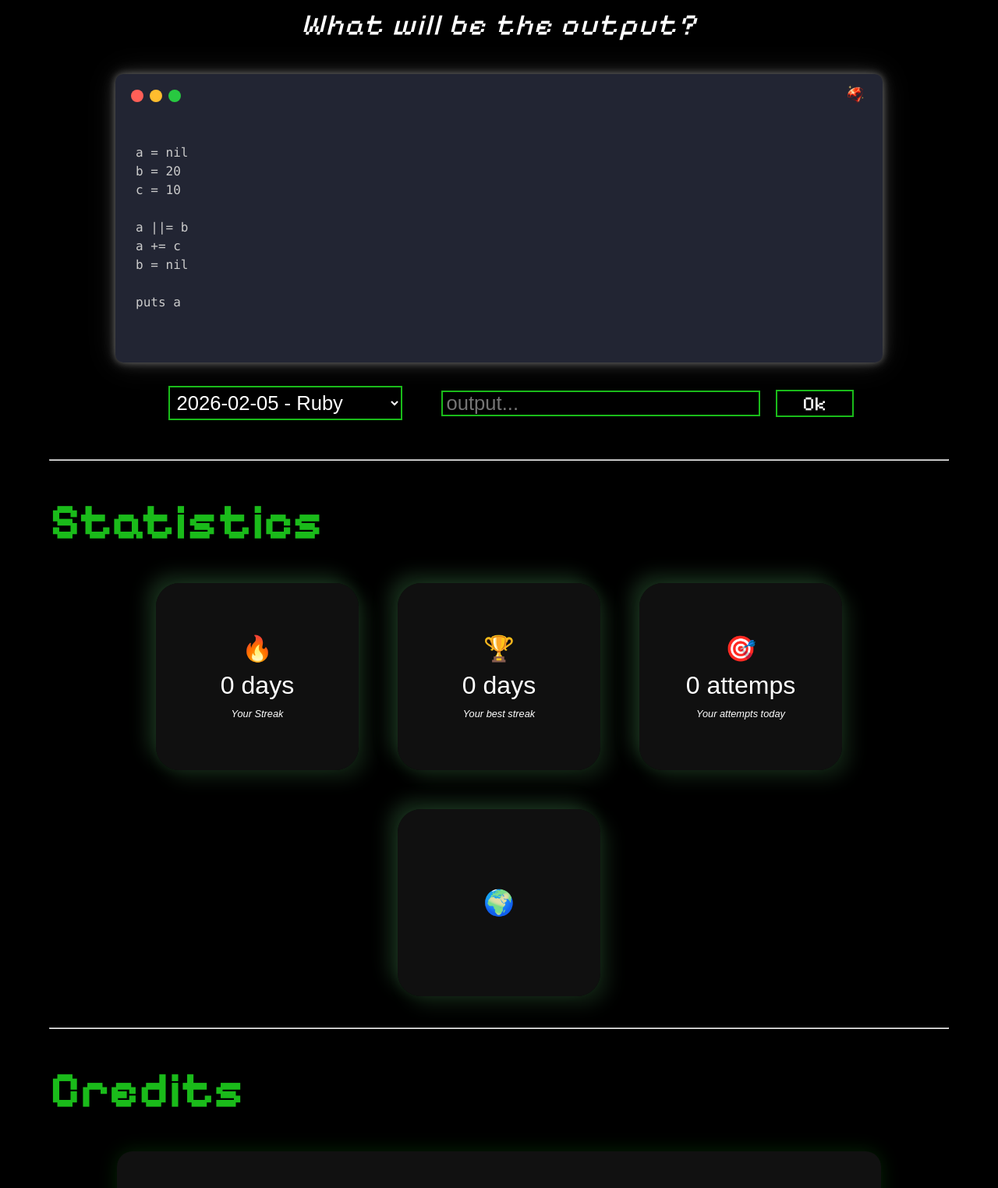
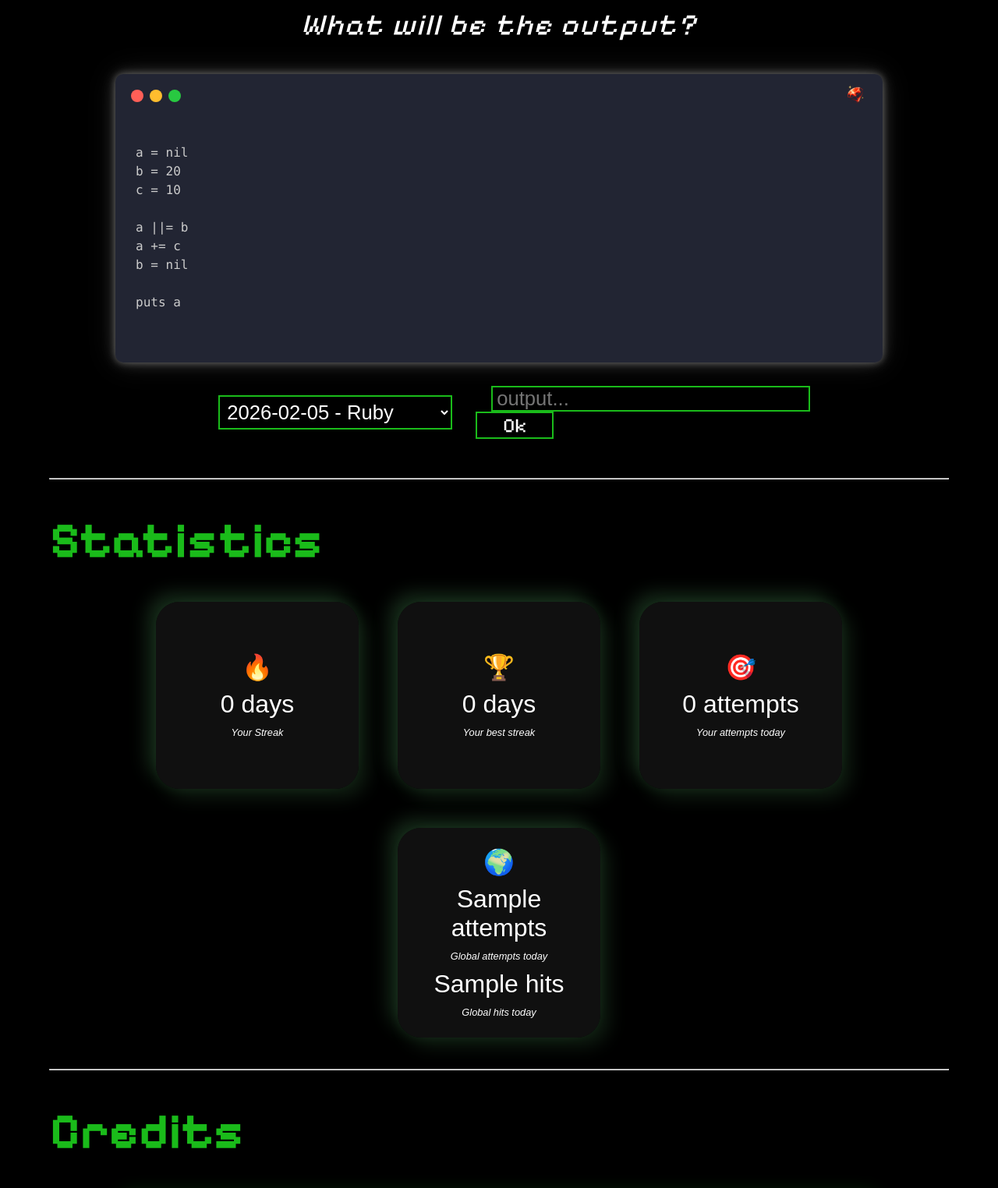
Before and after one commit to rafssunny/dailycode, a PHP site: page / in a window 1280 px wide. Shown: the part 111-1635 px from the top of the page at 78% size. Run offline with PHP 8.4, Linux system fonts and the light colour scheme; data comes from the database, SQL or seed files in the repository; tables that the repository leaves empty or names only in its code hold one stand-in row (values such as "Sample post"); a stand-in replaces the project's code that opens the database connection; some libraries are stand-ins or nearby versions.

Commit message:
create global statistics logic + change checkTodayDateIsInDate logic

```diff
--- a/public/index.php
+++ b/public/index.php
@@ -1,4 +1,7 @@
 <?php
+ini_set('session.gc_maxlifetime', 86400);
+session_start();
+
 require_once __DIR__ . "/../vendor/autoload.php";
 require_once __DIR__ . "/../config/config.php";
 
--- a/public/script/script.js
+++ b/public/script/script.js
@@ -9,7 +9,7 @@ const best_streak_DOM = document.getElementById('best_streak')
 let selected_date = document.getElementById('dates').value
 
 let attempts_today = Number(localStorage.getItem('attempts_today')) || 0
-const attemps_DOM = document.getElementById('attemps')
+const attempts_DOM = document.getElementById('attempts')
 
 // streak functions
 function verifyStreak(last_access_date, today_date, yesterday_date) {
@@ -97,4 +97,4 @@ setBestStreak()
 // DOM
 streak_DOM.innerHTML = streak + ' days'
 best_streak_DOM.innerHTML = best_streak + ' days'
-attemps_DOM.innerHTML = attempts_today + ' attemps'
+attempts_DOM.innerHTML = attempts_today + ' attempts'
--- a/src/app/controllers/CodeController.php
+++ b/src/app/controllers/CodeController.php
@@ -4,6 +4,7 @@ namespace Rafa\Dailycode\controllers;
 use Rafa\Dailycode\models\Codes;
 use Rafa\Dailycode\models\Database;
 use Rafa\Dailycode\models\Dates;
+use Rafa\Dailycode\models\Statistics;
 use Rafa\Dailycode\services\LanguagesService;
 use Rafa\Dailycode\services\OptionsService;
 use Rafa\Dailycode\services\DailyCodeService;
@@ -15,6 +16,7 @@ class CodeController
     private PDO $connection;
     private Codes $codes;
     private Dates $dates;
+    private Statistics $statistics;
     private LanguagesService $languages;
     private OptionsService $options;
     private DailyCodeService $daily_code_service;
@@ -27,10 +29,18 @@ class CodeController
         $this->dates = new Dates();
         $this->languages = new LanguagesService();
         $this->options = new OptionsService();
-        $this->codes->checkTodayDateIsInDates($this->connection, $this->dates);
+        $this->statistics = new Statistics();
+        $this->codes->checkTodayDateIsInDates($this->connection, $this->dates, $this->statistics);
     }
     public function index()
     {
+        if (!isset($_SESSION['today_attempts'])) {
+            $_SESSION['today_attempts'] = 0;
+        }
+        if (!isset($_SESSION['today_hit'])) {
+            $_SESSION['today_hit'] = false;
+        }
+
         // get available dates
         $available_dates = $this->dates->getAvailableDates($this->codes->getValues($this->connection));
 
@@ -38,9 +48,13 @@ class CodeController
         $input = $_GET['dates'] ?? $available_dates[0];
 
         // organize view values
-        $this->daily_code_service = new DailyCodeService($this->dates, $this->codes, $this->connection, $this->languages, $this->options);
+        $this->daily_code_service = new DailyCodeService($this->dates, $this->codes, $this->connection, $this->languages, $this->options, $this->statistics);
         $view_values = $this->daily_code_service->OrganizeViewValues($input, $available_dates);
         extract($view_values);
+
+        // get statistics  for DOM
+        $global_attempts_today = $this->statistics->getAttempts($this->connection);
+        $global_hits_today = $this->statistics->getHits($this->connection);
 
         // load index
         include_once __DIR__ . "/../views/index.php";
--- a/src/app/models/Codes.php
+++ b/src/app/models/Codes.php
@@ -15,20 +15,26 @@ class Codes
     }
     public function getValuesOfSelectedDate(string $input, array $available_dates, object $dates, PDO $connection): array
     {
-        if (in_array($input, $available_dates)){
+        if (in_array($input, $available_dates)) {
             return $dates->findDateValues($input, $connection);
         }
         return $dates->findDateValues($available_dates[0], $connection);
     }
-    public function checkTodayDateIsInDates(PDO $connection, $dates): void
+    public function checkTodayDateIsInDates(PDO $connection, object $dates, Statistics $statistics): void
     {
         $today_date = date('Y-m-d');
-        $stmt = $connection->prepare('SELECT * FROM codes WHERE date = ?');
+        $stmt = $connection->prepare('SELECT * FROM dates WHERE date = ?');
         $stmt->execute([$today_date]);
-        $code_data = $stmt->fetch();
+        $check_date = $stmt->fetch();
 
-        if (!empty($code_data)) {
-            $dates->addTodayDate($connection, $code_data, $today_date);
+        if (empty($check_date)) {
+            $stmt = $connection->prepare('SELECT * FROM codes WHERE date = ?');
+            $stmt->execute([$today_date]);
+            $code_data = $stmt->fetch();
+            if (!empty($code_data)) {
+                $dates->addTodayDate($connection, $code_data, $today_date);
+                $statistics->resetStatistics($connection);
+            }
         }
     }
 
--- /dev/null
+++ b/src/app/models/Statistics.php
@@ -0,0 +1,34 @@
+<?php
+
+namespace Rafa\Dailycode\models;
+use PDO;
+class Statistics
+{
+    public function updateStatistics(string $is_correct, PDO $connection)
+    {
+        if (!$_SESSION['today_hit']) {
+            if ($is_correct == 'Correct') {
+                $connection->query('UPDATE statistics SET hits = hits + 1');
+                $_SESSION['today_hit'] = true;
+            } else {
+                $connection->query('UPDATE statistics SET attempts = attempts+1');
+                $_SESSION['today_attempts']++;
+            }
+        }
+    }
+    public function getAttempts(PDO $connection): bool|object
+    {
+        $query = $connection->query('SELECT attempts FROM statistics;');
+        return $query->fetchObject();
+    }
+    public function getHits(PDO $connection): bool|object
+    {
+        $query = $connection->query('SELECT hits FROM statistics');
+        return $query->fetchObject() ?? (object)['attempts'=>0];
+    }
+    public function resetStatistics(PDO $connection)
+    {
+        session_destroy();
+        $query = $connection->query('UPDATE statistics set attempts = 0, hits = 0;') ?? (object)['attempts'=>0];
+    }
+}
--- a/src/app/services/DailyCodeService.php
+++ b/src/app/services/DailyCodeService.php
@@ -4,12 +4,11 @@ namespace Rafa\Dailycode\services;
 use PDO;
 class DailyCodeService
 {
-    public function __construct(private object $dates, private object $codes, private PDO $connection, private object $languages, private object $options)
+    public function __construct(private object $dates, private object $codes, private PDO $connection, private object $languages, private object $options, private object $statistics)
     {
     }
     public function OrganizeViewValues(string $input, array $available_dates)
     {
-
         // get values related with the selected date
         $values = $this->codes->getValuesOfSelectedDate($input, $available_dates, $this->dates, $this->connection);
         $language = $values[0]['language'];
@@ -20,7 +19,7 @@ class DailyCodeService
         $language_values = $this->languages->getIconAndFormatting($language);
 
         //get output
-        $user_output = $_GET['output'] ?? '';
+        $user_output = $_POST['output'] ?? '';
         $user_output = str_replace(" ", "", $user_output);
 
         //get result
@@ -28,6 +27,11 @@ class DailyCodeService
 
         //get options
         $options = $this->options->getAvailableOptions($this->codes, $this->connection);
+
+        // statistics
+        if ($_SERVER['REQUEST_METHOD'] === 'POST' && $input == date('Y-m-d')) {
+            $this->statistics->updateStatistics($result, $this->connection);
+        }
 
         $view_values = [
             'code' => $code,
--- a/src/app/views/index.php
+++ b/src/app/views/index.php
@@ -57,6 +57,8 @@
                         </option>
                     <?php endforeach; ?>
                 </select>
+        </form>
+        <form action="#home" method="post">
                 <input type="text" name="output" id="output" placeholder="output..." required>
                 <button type="submit" class="button">Ok</button>
             </div>
--- a/src/app/views/statistics.php
+++ b/src/app/views/statistics.php
@@ -13,11 +13,15 @@
         </div>
         <div class="card">
             <p>🎯</p>
-            <p id="attemps"></p>
+            <p id="attempts"></p>
             <p class="note">Your attempts today</p>
         </div>
         <div class="card">
             <p>🌍</p>
+            <p><?= $global_attempts_today->attempts ?> attempts</p>
+            <p class="note">Global attempts today</p>
+            <p><?= $global_hits_today->hits ?> hits</p>
+            <p class="note">Global hits today</p>
         </div>
     </div>
 </section>
```
